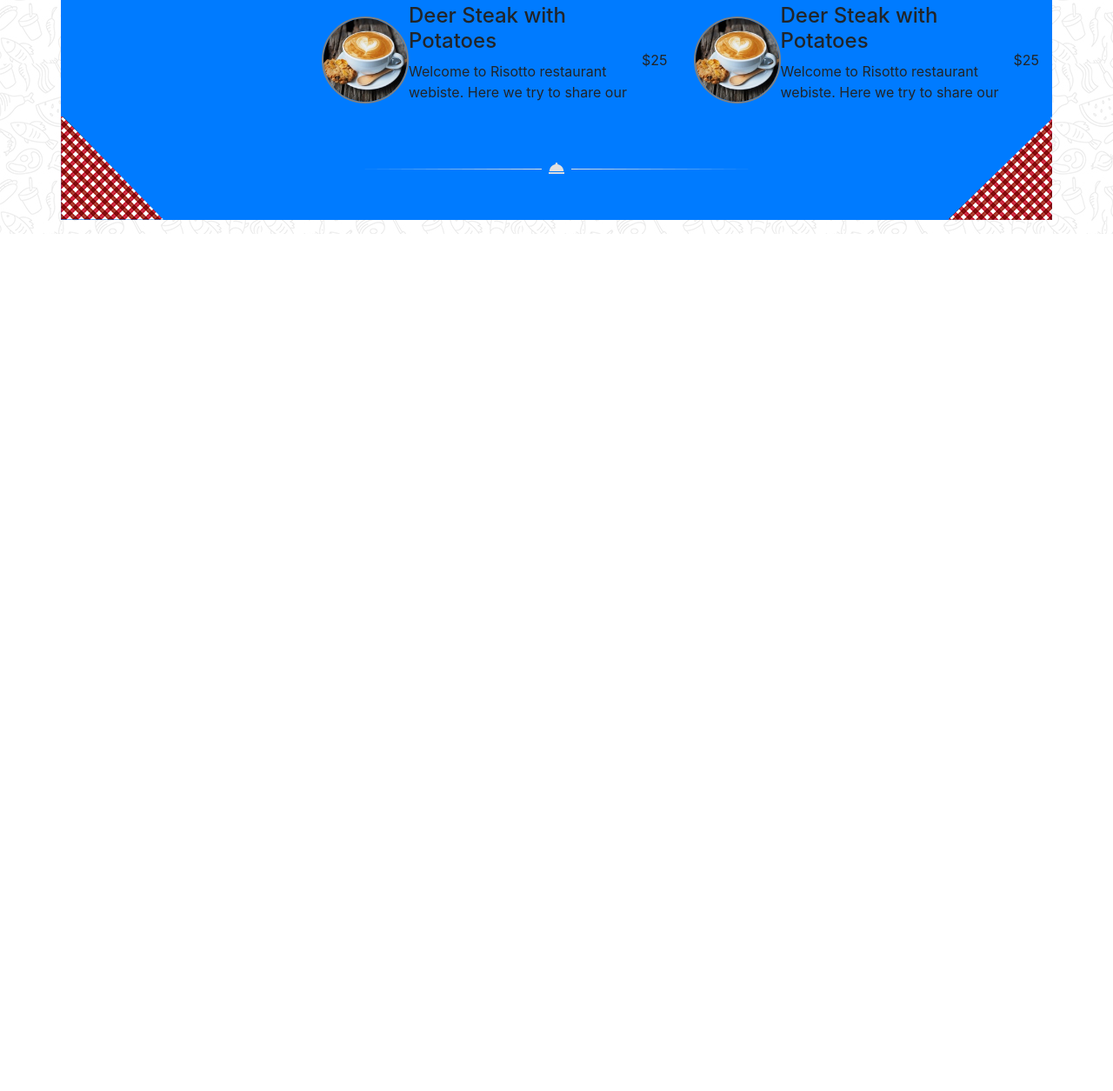
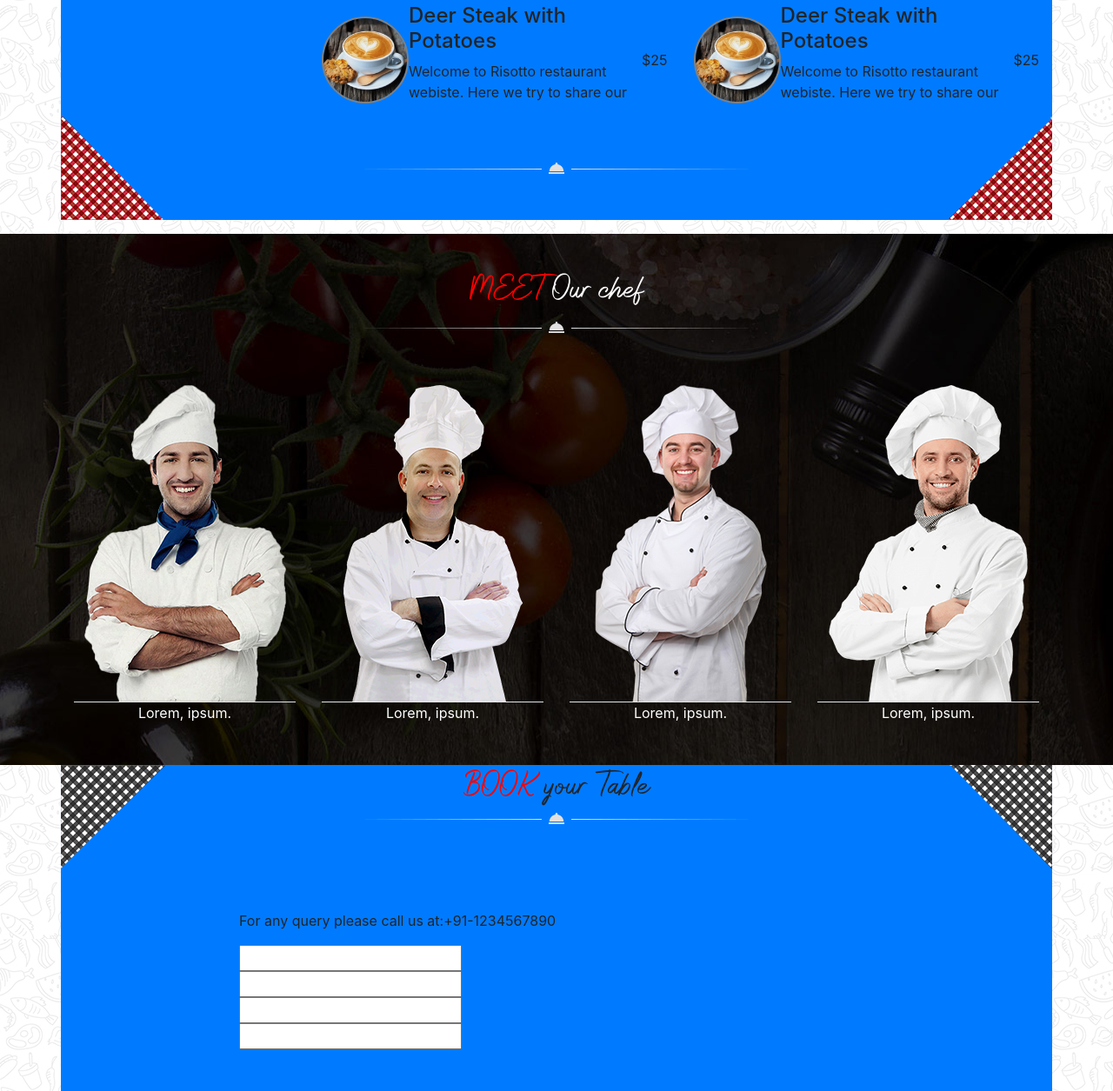
Before and after one commit to Albinoty/SiteDuChef, a website: page index.html in a window 1280 px wide. Shown: the part 1865-3120 px from the top of the page at 87% size. Before the commit the page ends 2134 px from the top, so only its background shows below. Drawn offline with nearby package versions, Linux system fonts and the light colour scheme.

Commit message:
section chef rempli et debut section booking

```diff
--- /dev/null
+++ b/assets/scss/_booking.scss
@@ -0,0 +1,3 @@
+section.booking{
+    background: $bgwhite;
+}
--- /dev/null
+++ b/assets/scss/_chef.scss
@@ -0,0 +1,8 @@
+section.chef{
+    color:white;
+    background:url('../images/team_background.jpg');
+    hr{
+        background-color: #fff;
+        margin: 0;
+    }
+}
--- a/assets/scss/_menu.scss
+++ b/assets/scss/_menu.scss
@@ -1,5 +1,5 @@
 section.menu{
-    background: url('../images/main_bg.jpg');
+    background: $bgwhite;
 
     aside{
         border-right: 1px solid gray;
--- a/assets/scss/_var.scss
+++ b/assets/scss/_var.scss
@@ -1,6 +1,6 @@
 // Chemin pour les icones
 $fa-font-path: '../../node_modules/@fortawesome/fontawesome-free/webfonts';
-.bouffeGris{color:gray;}
+$bgwhite: url('../images/main_bg.jpg');
 .container-fluid{width: 80%;}
 .our{
     color:red;
@@ -12,6 +12,12 @@ $fa-font-path: '../../node_modules/@fortawesome/fontawesome-free/webfonts';
     width: 100px;
     height: 100px;
 }
+@font-face {
+    font-family: "Whitelist";
+    src: url("../font/Whitelist-Demo.otf") format("OpenType");
+    font-weight:normal;
+    font-style:normal;
+}
 h2{
-
+    font-family: Whitelist,sans-serif;
 }
--- a/assets/scss/style.scss
+++ b/assets/scss/style.scss
@@ -6,3 +6,5 @@
 @import '../../node_modules/@fortawesome/fontawesome-free/scss/solid.scss';
 @import './header';
 @import './menu';
+@import './chef';
+@import './booking';
--- a/index.html
+++ b/index.html
@@ -230,6 +230,77 @@
             </div>
         </div>
     </section>
+    <!-- Section Chef -->
+    <section class="chef">
+        <div class="container pt-5 pb-5">
+            <div class="row text-center">
+                <div class="col">
+                    <h2><span class="our">Meet</span> Our chef</h2>
+                    <img src="./assets/images/decoration_line.png" alt="">
+                </div>
+            </div>
+            <div class="row mt-5 pt-2">
+                <div class="col-3 text-center">
+                    <img src="./assets/images/chef1.png" alt="">
+                    <hr>
+                    <span>Lorem, ipsum.</span>
+                </div>
+                <div class="col-3 text-center">
+                    <img src="./assets/images/chef2.png" alt="">
+                    <hr>
+                    <span>Lorem, ipsum.</span>
+                </div>
+                <div class="col-3 text-center">
+                    <img src="./assets/images/chef3.png" alt="">
+                    <hr>
+                    <span>Lorem, ipsum.</span>
+                </div>
+                <div class="col-3 text-center">
+                    <img src="./assets/images/chef4.png" alt="">
+                    <hr>
+                    <span>Lorem, ipsum.</span>
+                </div>
+            </div>
+        </div>
+    </section>
+    <!-- Section Booking -->
+    <section class="booking">
+        <div class="container bg-primary">
+            <!-- le Head menu -->
+            <div class="row">
+                <div class="col-2 p-0">
+                    <img src="./assets/images/box-left-top-grey.png" calss="img-fluid" alt="">
+                </div>
+                <div class="col-8 text-center d-flex align-items-center flex-column ">
+                    <h2 class="pt-2"><span class="our">Book</span> your Table </h2>
+                    <img src="./assets/images/decoration_line.png" class="d-block mr-auto ml-auto" alt="">
+                </div>
+                <div class="col-2 p-0 align-items-end d-flex flex-row-reverse">
+                    <img src="./assets/images/box-right-top-grey.png" alt="">
+                </div>
+            </div>
+            <!-- le formualaire de Reservation -->
+            <div class="row">
+                <div class="col-8 pt-5 pb-5 offset-2">
+                    <p>For any query please call us at:<span>+91-1234567890</span></p>
+                    <div class="row">
+                        <div class="col-6">
+                            <input type="text">
+                            <input type="text">
+                            <input type="text">
+                            <input type="text">
+                        </div>
+                        <div class="col-6">
+
+                        </div>
+                    </div>
+                </div>
+            </div>
+            <div class="row"></div>
+            <div class="row"></div>
+            <div class="row"></div>
+        </div>
+    </section>
     <!-- Jquery -->
     <script src="./node_modules/jquery/dist/jquery.js"></script>
     <!-- Bootstrap js -->
```
Also changed, not shown: assets/css/style.css, assets/font/Whitelist-Demo.otf (added), 1 other file.
